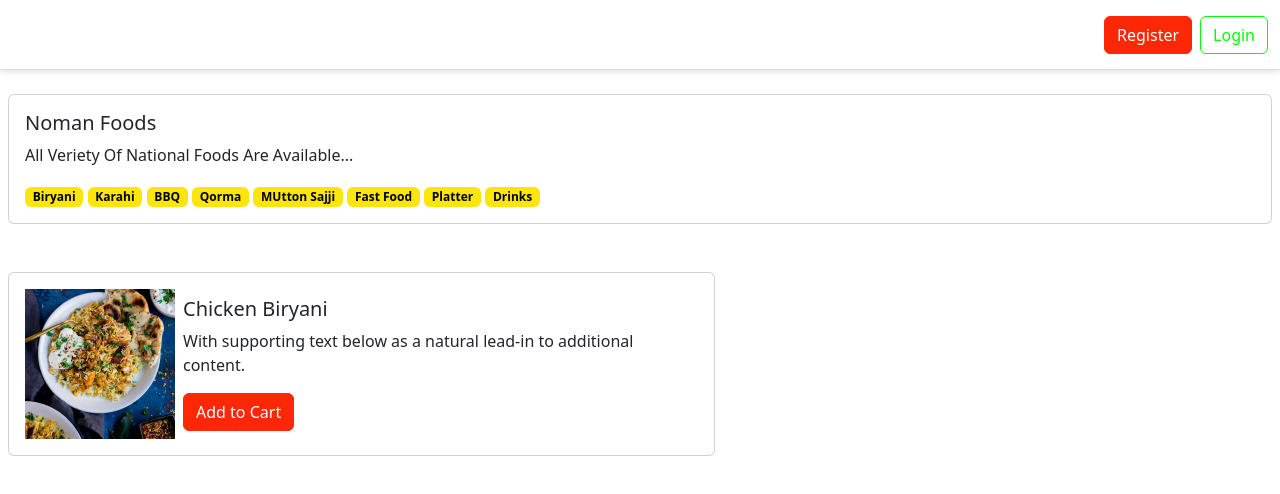
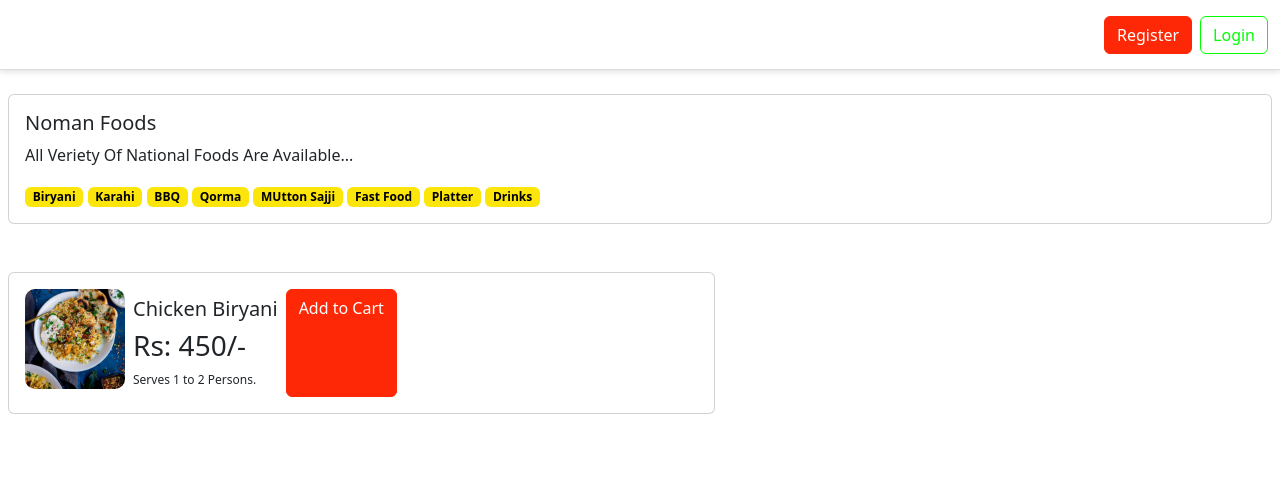
Before and after one commit to Mazharrais/Food-Web, a plain HTML site: page dishes.html in a window 1280 px wide. Drawn offline with nearby package versions, Linux system fonts and the light colour scheme.

Commit message:
add changes

```diff
--- a/dishes.html
+++ b/dishes.html
@@ -78,17 +78,18 @@
 
            <div class="row px-2 py-4">
            <div class="col-9">
-            <div class="card w-75 mb-3">
+            <div class="card dish-card w-75 mb-3">
                 <div class="card-body">
                     <div class="d-flex">
-                    <img width="150px" src="images/biryani.jpg" alt="">
+                    <img class="dish-image" src="images/biryani.jpg" alt="">
 
                 <div class="p-2">
               <h5 class="card-title">Chicken Biryani</h5>
-              <p class="card-text">With supporting text below as a natural lead-in to additional content.</p>
+              <h3 class="card-title">Rs: 450/-</h3>
+              <p class="card-text">Serves 1 to 2 Persons.</p>
+            </div>
               <a href="#" class="btn btn-primary">Add to Cart</a>
 
-                   </div>
                  </div>
               </div>
             </div>
--- a/style.css
+++ b/style.css
@@ -39,3 +39,18 @@
     background-color: #fbe50a !important;
     color: #000 !important;
 }
+
+.dish-image{
+    width: 100px;
+    height: 100px;
+    object-fit: cover;
+    border-radius: 10px;
+}
+
+.dish-card>div>div>div.card-title{
+   font-size: 14px;
+}
+
+.dish-card>div>div>div>p {
+    font-size: 12px;
+ }
```
